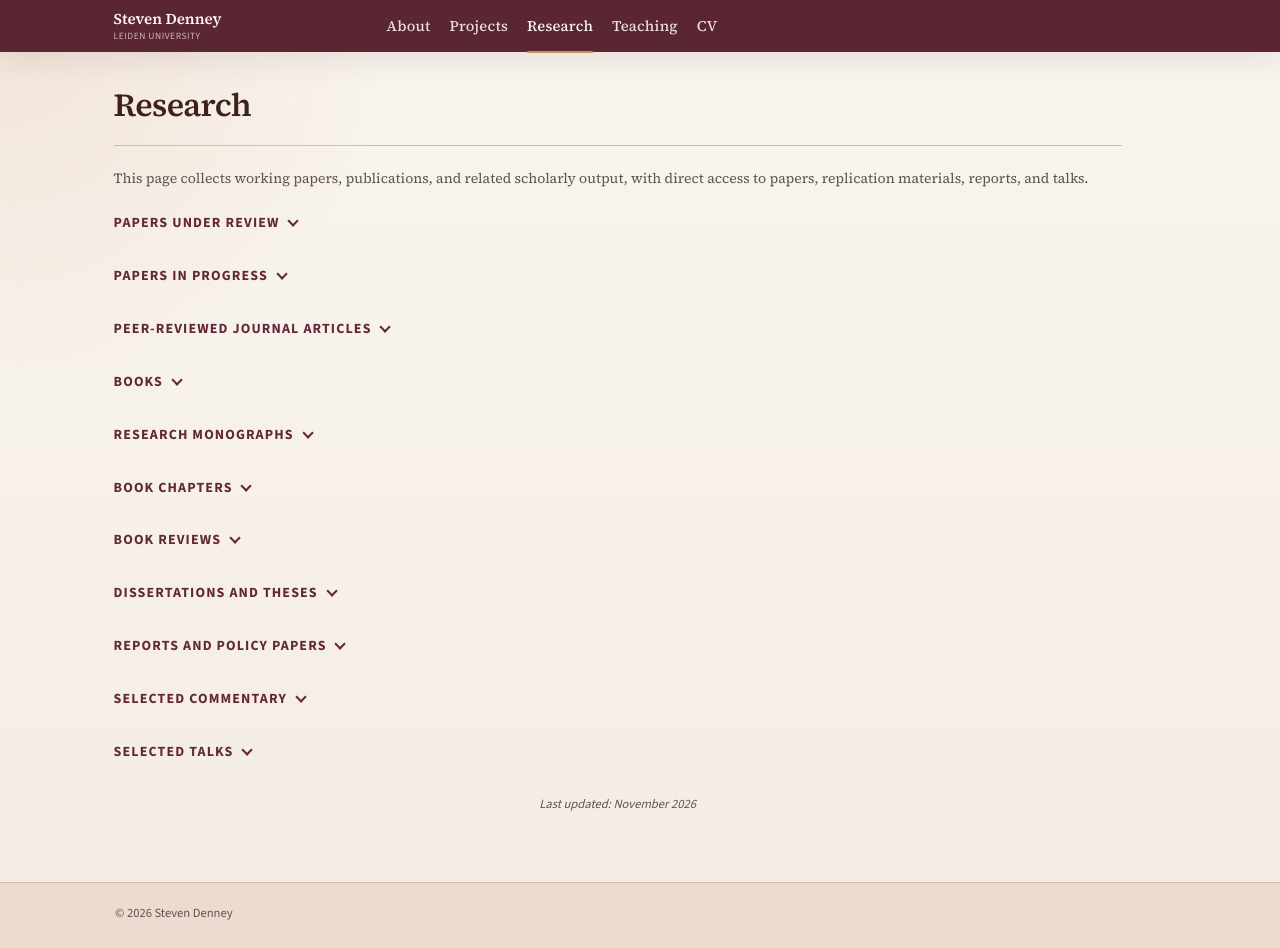
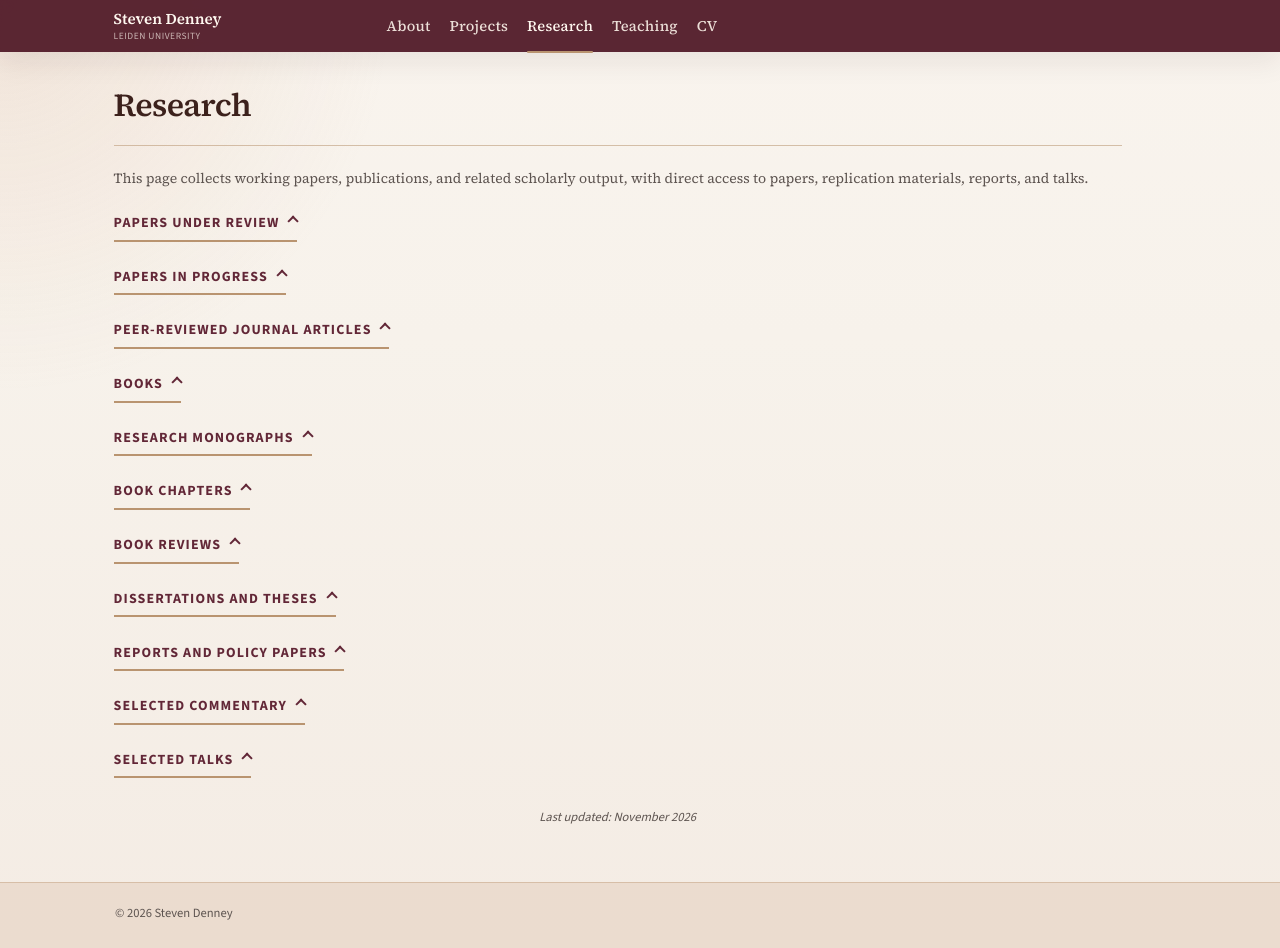
Before and after one commit to scdenney/scdenney.github.io, a Jekyll site: the page built from research.md, in a window 1280 px wide and 948 px high. Built offline with Jekyll 4.4.1, drawn with Linux system fonts in a browser that asks for light colours.

Commit message:
Refine research section rules and chevrons

```diff
--- a/_includes/head.html
+++ b/_includes/head.html
@@ -8,6 +8,6 @@
 <link rel="preconnect" href="https://fonts.gstatic.com" crossorigin>
 <link href="https://fonts.googleapis.com/css2?family=Source+Sans+3:wght@400;500;600;700&family=Source+Serif+4:opsz,wght@8..60,400;8..60,500;8..60,600;8..60,700&display=swap" rel="stylesheet">
 
-<link rel="stylesheet" href="{{ '/assets/css/style.css?v=20261113b' | relative_url }}">
+<link rel="stylesheet" href="{{ '/assets/css/style.css?v=20261113c' | relative_url }}">
 
 <link rel="icon" type="image/svg+xml" href="{{ '/assets/images/favicon.svg' | relative_url }}">
--- a/assets/css/style.css
+++ b/assets/css/style.css
@@ -1184,7 +1184,7 @@ details ul li {
 
 /* Research keeps the original heading hierarchy and reveals a plain bibliography. */
 .research-section {
-  margin: 0 0 2.1rem;
+  margin: 0 0 1.65rem;
   border: 0;
   border-radius: 0;
   background: transparent;
@@ -1197,14 +1197,17 @@ details ul li {
   align-items: center;
   gap: 0.7rem;
   max-width: 100%;
-  padding: 0;
+  padding: 0 0 0.5rem;
+  border-bottom: 2px solid var(--color-border-strong);
   background: transparent;
   box-shadow: none;
   transform: none;
+  transition: border-color 0.2s ease;
 }
 
 .research-section > summary:hover,
 .research-section > summary:focus-visible {
+  border-color: var(--color-accent-strong);
   background: transparent;
   box-shadow: none;
   transform: none;
@@ -1224,12 +1227,6 @@ details.research-section[open] > summary::after {
   letter-spacing: 0.08em;
   line-height: 1.4;
   text-transform: uppercase;
-}
-
-.research-section > summary:hover h2 {
-  text-decoration: underline;
-  text-decoration-thickness: 1px;
-  text-underline-offset: 0.22em;
 }
 
 .research-section__arrow {
@@ -1239,34 +1236,34 @@ details.research-section[open] > summary::after {
   margin-top: -0.25rem;
   border-right: 2px solid var(--color-accent-strong);
   border-bottom: 2px solid var(--color-accent-strong);
+  transform: rotate(225deg);
+  transition: transform 0.2s ease;
+}
+
+.research-section[open] .research-section__arrow {
   transform: rotate(45deg);
-  transition: transform 0.2s ease;
-}
-
-.research-section[open] .research-section__arrow {
-  transform: rotate(225deg);
 }
 
 .research-section > .publication-list {
   max-width: var(--section-width);
-  padding: 1rem 0 0 0.2rem;
+  padding: 0.45rem 0 0 0.2rem;
   border: 0;
 }
 
 .research-section .publication-item {
-  margin: 0 0 1.05rem;
-  padding: 0;
+  margin: 0;
+  padding: 0.85rem 0.15rem;
   border: 0;
   border-radius: 0;
   background: transparent;
   box-shadow: none;
   font-size: 0.96rem;
-  line-height: 1.65;
+  line-height: 1.6;
   text-indent: 0;
 }
 
-.research-section .publication-item:last-child {
-  margin-bottom: 0;
+.research-section .publication-item + .publication-item {
+  border-top: 1px solid rgba(185, 148, 112, 0.48);
 }
 
 .research-section .resource-link {
@@ -1298,7 +1295,7 @@ details.research-section[open] > summary::after {
 }
 
 .research-section .show-more-btn {
-  margin: 0.25rem 0 0 0.2rem;
+  margin: 0.45rem 0 0 0.35rem;
   padding: 0 0 0.15rem;
   border: 0;
   border-bottom: 1px solid currentColor;
```
